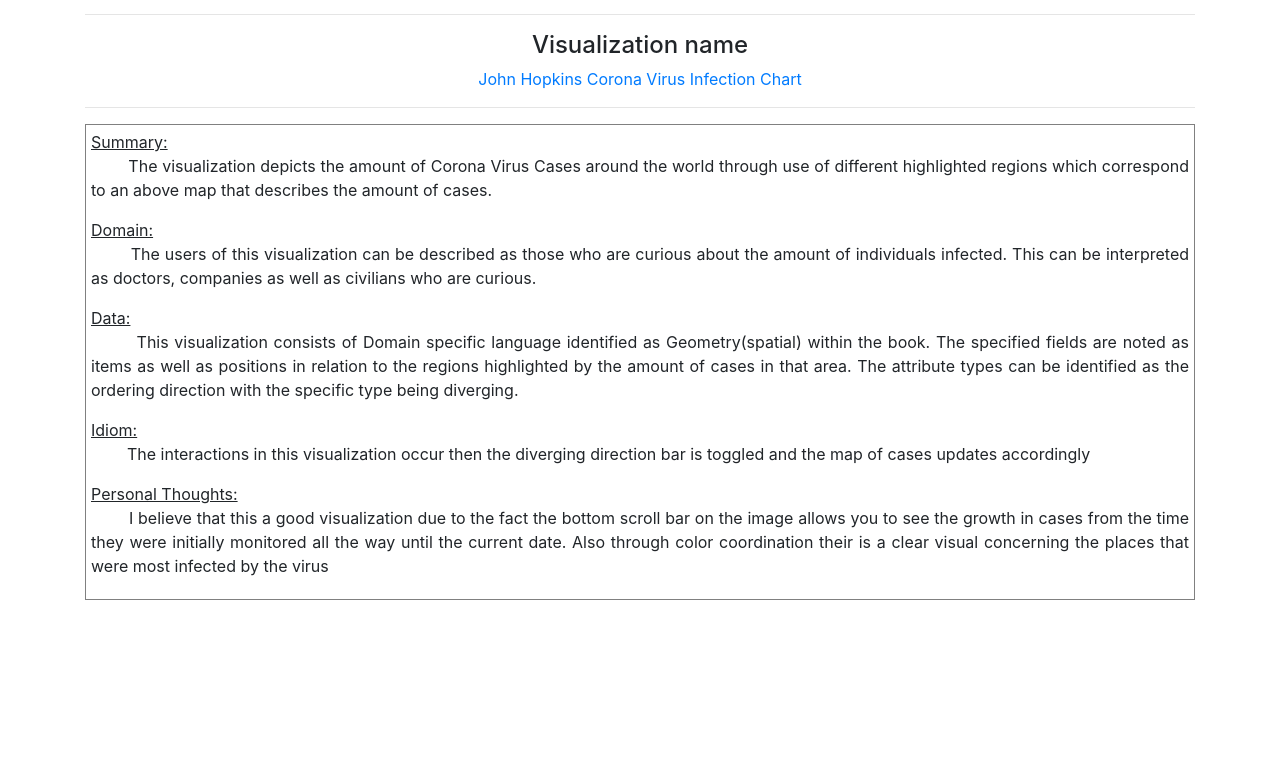
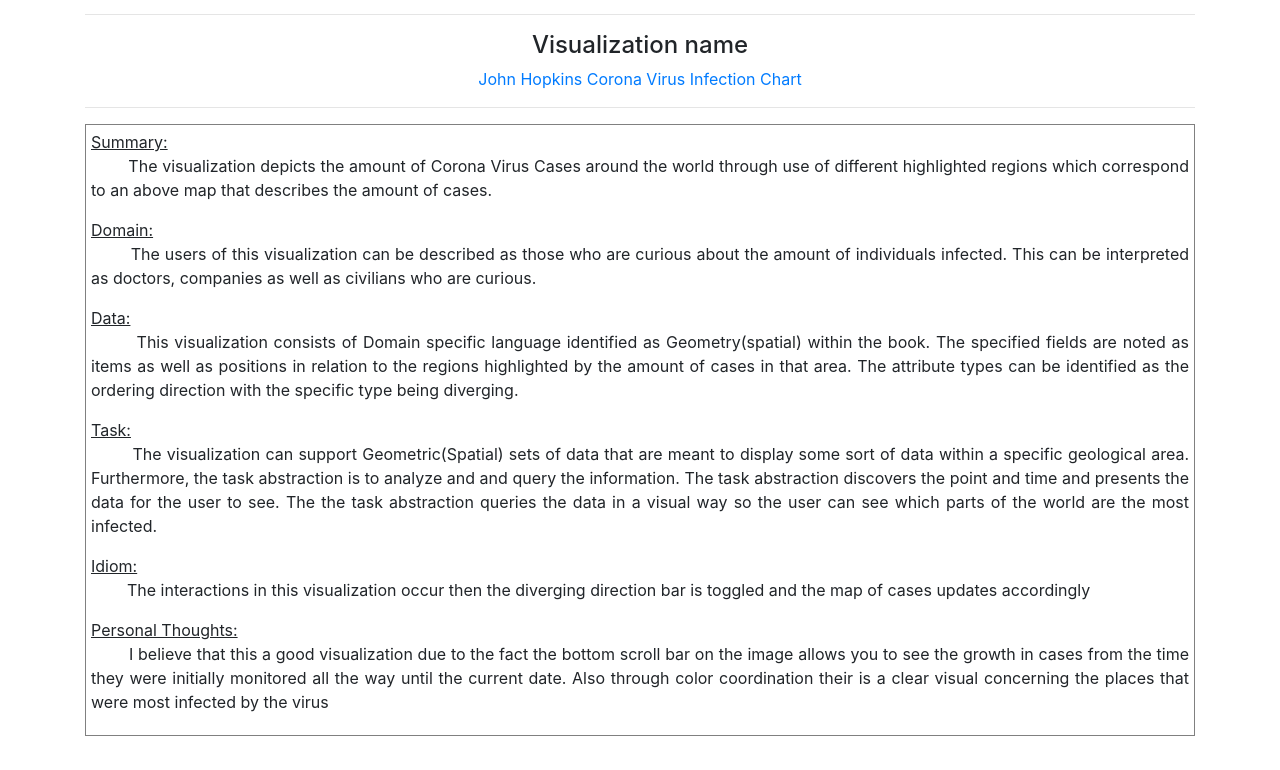
Before and after one commit to gtclark123/494_Project_1, a plain HTML site: page index.html in a window 1280 px wide. Shown: the part 876-1646 px from the top of the page. Before the commit the page ends 1510 px from the top, so only its background shows below. Drawn offline with nearby package versions, Linux system fonts and the light colour scheme; files whose address does not match are found by name.

Commit message:
Add files via upload

```diff
--- a/index.html
+++ b/index.html
@@ -81,12 +81,23 @@
                 in relation to the regions highlighted by the amount of cases in that area. The attribute types can be
                 identified as the ordering direction with the specific type being diverging.
             </p>
+
+            <p>
+                <span class="title">Task: </span>
+                <br>
+                &nbsp; &nbsp; &nbsp; &nbsp; The visualization can support Geometric(Spatial) sets of data that are meant to display some sort of data
+                within a specific geological area. Furthermore, the task abstraction is to analyze and and query the information. The task
+                abstraction discovers the point and time and presents the data for the user to see. The the task abstraction queries the data
+                 in a visual way so the user can see which parts of the world are the most infected.
+            </p>
+
             <p>
                 <span class="title">Idiom: </span>
                 <br>
                 &nbsp; &nbsp; &nbsp; &nbsp; The interactions in this visualization occur then the diverging direction
                 bar is toggled and the map of cases updates accordingly
             </p>
+
             <p>
                 <span class="title">Personal Thoughts: </span>
                 <br/>
```
